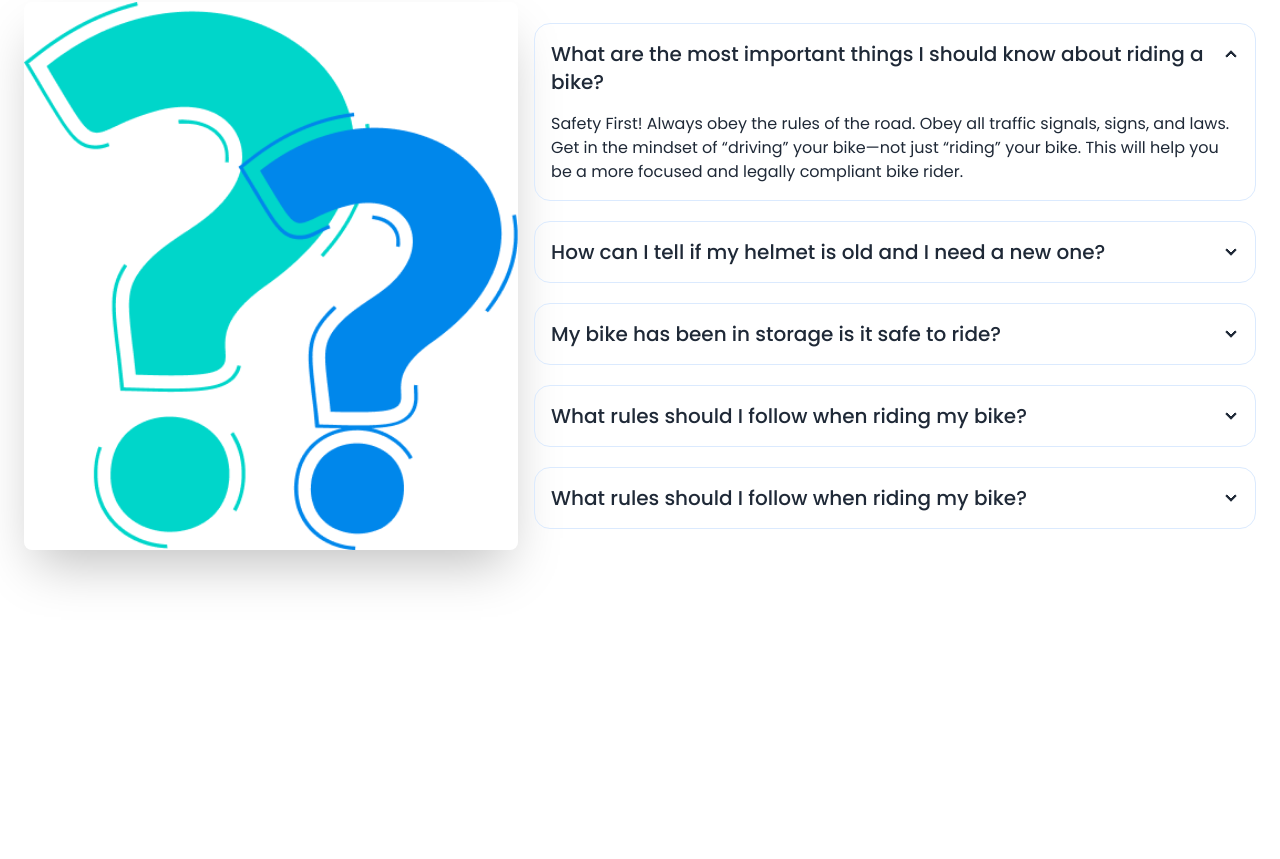
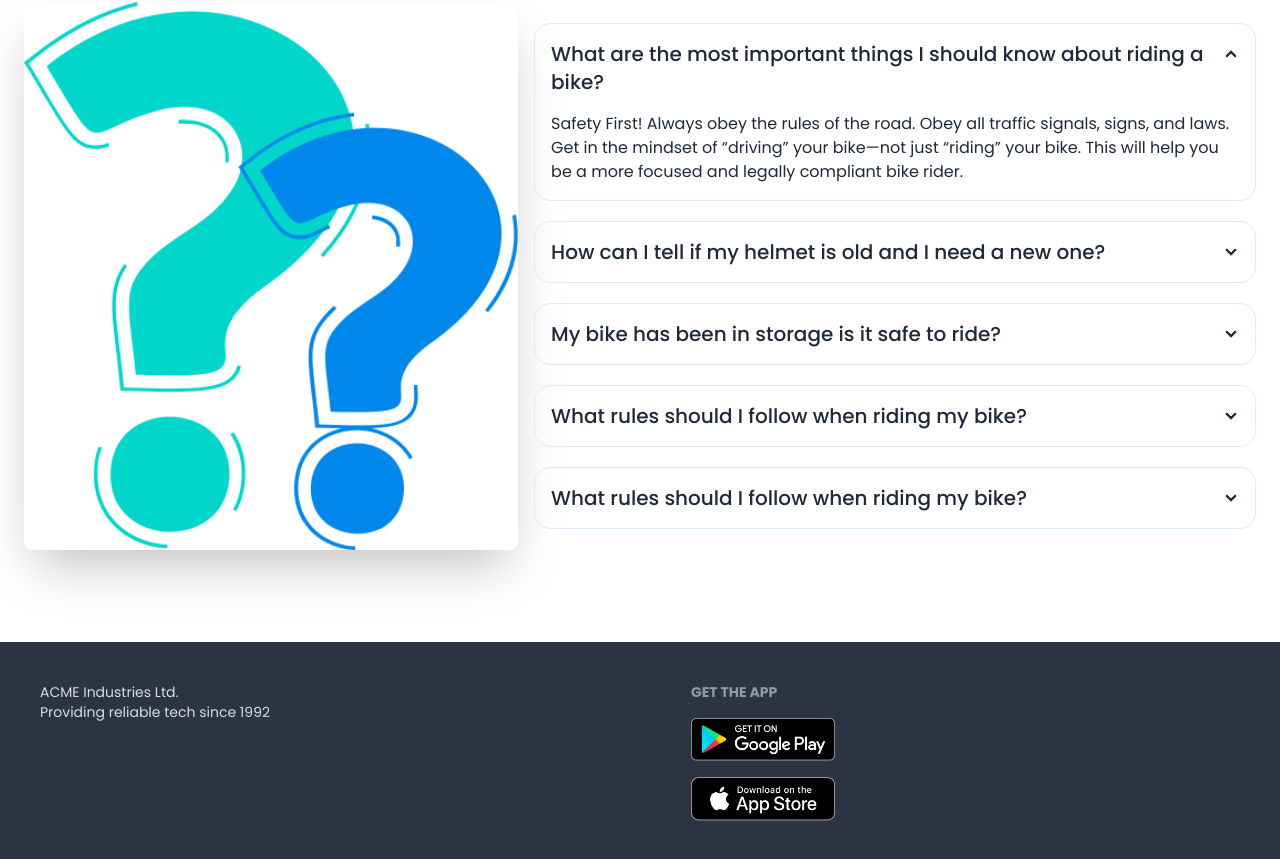
Before and after one commit to Sumiaya-Akther/biker-zone, a plain HTML site: page index.html in a window 1280 px wide. Shown: the part 2549-3408 px from the top of the page. Before the commit the page ends 3191 px from the top, so only its background shows below. Drawn offline with nearby package versions, Linux system fonts and the light colour scheme.

Commit message:
footer section

```diff
--- a/index.html
+++ b/index.html
@@ -355,13 +355,30 @@
               </div>
             </div>
           </section>
-
        </main>
 
     <!-- footer section -->
-       <footer>
+    <footer class="footer bg-neutral text-neutral-content p-10">
+      <aside>
 
-       </footer>
+        <p>
+          ACME Industries Ltd.
+          <br />
+          Providing reliable tech since 1992
+        </p>
+      </aside>
+      <nav>
+        <h6 class="footer-title">Get the App</h6>
+        <div class="grid grid-cols-1 gap-4">
+          <a>
+           <img class="w-36" src="./images/others/android.png" alt="">
+          </a>
+          <a>
+          <img class="w-36" src="./images/others/ios.png" alt="">
+          </a>
+        </div>
+      </nav>
+    </footer>
 
 </body>
 </html>
```
